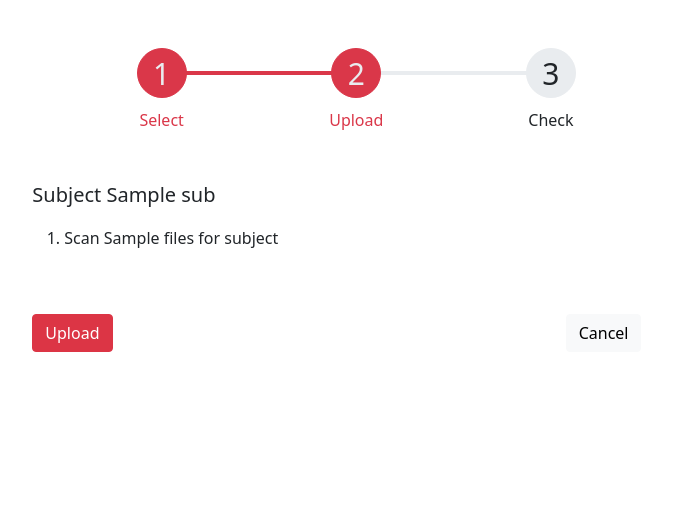
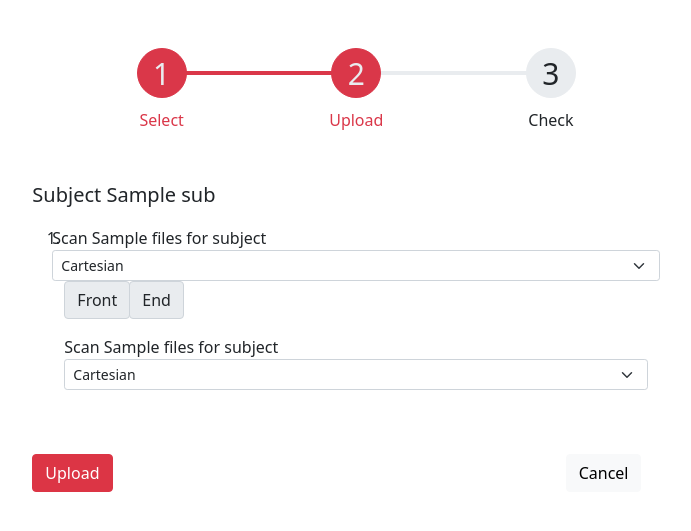
Before and after one commit to ckolbPTB/OpenHeart, a Flask app: template src/openheart/templates/upload/upload_summary.html in a window 1280 px wide. Shown: the part 56-587 px from the top of the page, without its empty margins (193-884 px from the left). Run offline with Flask 2, Linux system fonts and the light colour scheme; the template is opened without the code that fills it: most values are stand-ins (such as "Sample title", 1, 10 or a date in 2020); parts of the project's set-up code (start-up, migrations or seed data) failed here and were passed over; some libraries are stand-ins or nearby versions.

Commit message:
list added. not in same line yet

```diff
--- a/src/openheart/templates/upload/upload_summary.html
+++ b/src/openheart/templates/upload/upload_summary.html
@@ -13,6 +13,7 @@
         </div>
     </div>
 
+    <form method="post" action="{{url_for("upload.check")}}">
         <div class="row align-items-center mt-5">
             <div class="col-6 offset-2">
             {% for sub in subjects %}
@@ -22,14 +23,37 @@
                 <ol>
                 {%for f in files_for_subject[sub]%}
                     {% set scan = f.name_orig %}
-                <li>Scan {{scan}}</li>
+                    <li>
+                        <div class="row">
+                            Scan {{scan}}
+                            <select class="form-select form-select-sm" aria-label=".form-select-sm example" name=select_scan_{{f.name_unique}}>
+                                <option selected>Cartesian</option>
+                                <option value="Radial">Radial</option>
+                            </select>
+                        </div>
+                        <div class="input-group input-group-sm mb-3">
+                          <div class="input-group-prepend">
+                            <span class="input-group-text" id="prepend">Front</span>
+                          </div>
+                          <div class="input-group-append">
+                            <span class="input-group-text" id="append">End</span>
+                          </div>
+                        </div>
+
+
+                        Scan {{scan}}
+                        <select class="form-select form-select-sm" aria-label=".form-select-sm example" name=select_scan_{{f.name_unique}}>
+                            <option selected>Cartesian</option>
+                            <option value="Radial">Radial</option>
+                        </select>
+                    </li>
                 {%endfor%}
                 </ol>
             {%endfor%}
             </div>
         </div>
 
-    <form method="post" action="{{url_for("upload.check")}}">
+
         <div class="row align-items-center mt-5">
             <div class="col-5 offset-2">
                 <button type="submit" name="upload" class="btn btn-danger">Upload</button>
@@ -39,6 +63,8 @@
             </div>
         </div>
     </form>
+
+
 </div>
 
 {% endblock %}
--- a/src/openheart/upload.py
+++ b/src/openheart/upload.py
@@ -142,7 +142,11 @@ def check():
         else:
             list_files = File.query.filter_by(user_id=current_user.id, format='.h5', transmitted=False).all()
 
-            success = xnat.upload_raw_mr_to_vault(list_files)
+            # Get scan type and add to file list
+            print(request.form.get(f'select_scan_{list_files[0].name_unique}'))
+
+            #success = xnat.upload_raw_mr_to_vault(list_files)
+            success = False
             current_app.logger.info(f"Finished upload request to {current_app.config['XNAT_PROJECT_ID_VAULT']}.")
 
             if success:
```
Lines whose indentation alone changed are shown as unchanged.
